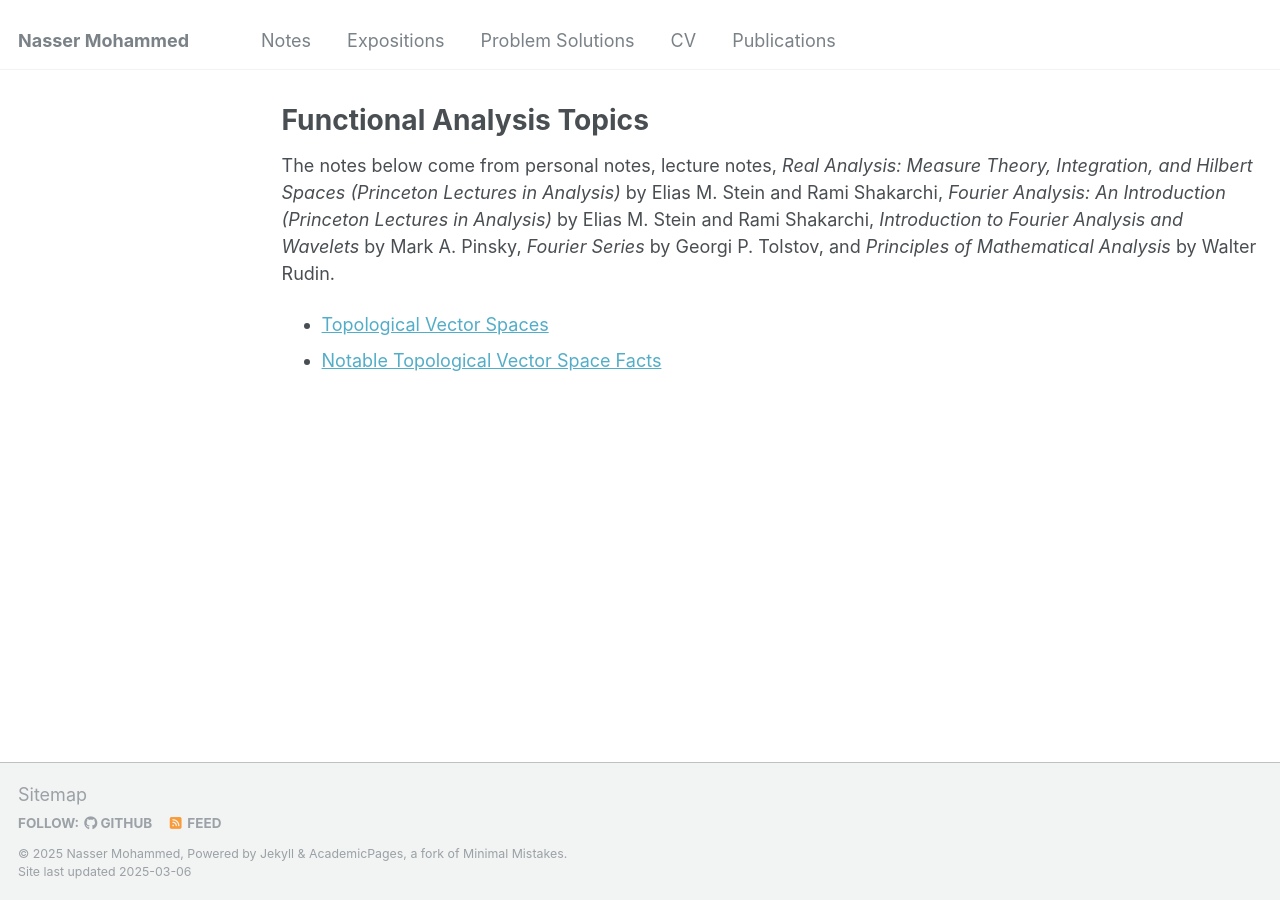
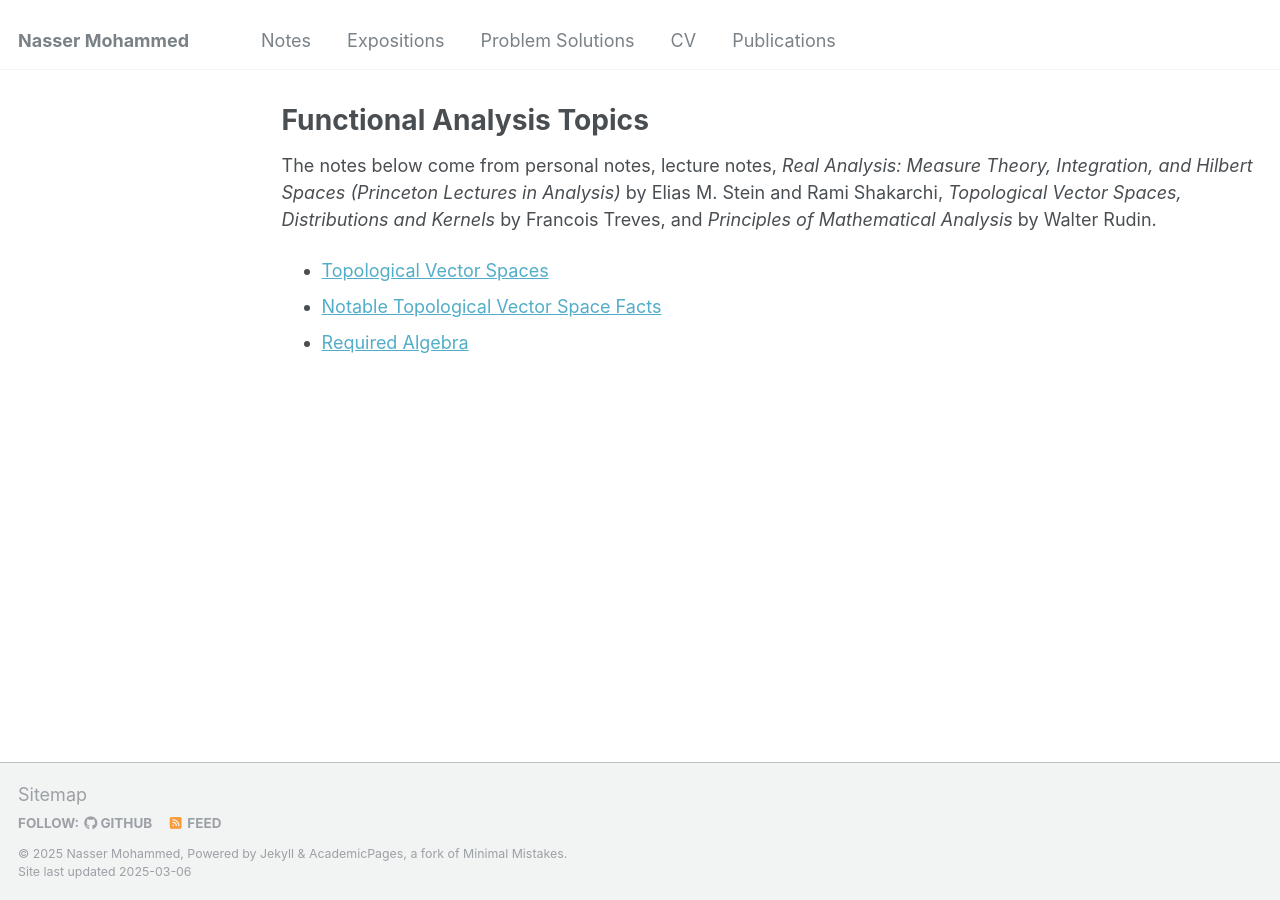
Before and after one commit to Nasser-Mohammed/Nasser-Mohammed.github.io, a Jekyll site: the page built from _pages/notes/Functional-Analysis/nav.md, in a window 1280 px wide. Built offline with Jekyll 4.4.1, drawn with Linux system fonts in a browser that asks for light colours.

Commit message:
Update nav.md

```diff
--- a/_pages/notes/Functional-Analysis/nav.md
+++ b/_pages/notes/Functional-Analysis/nav.md
@@ -4,7 +4,7 @@ title: "Functional Analysis Topics"
 permalink: /notes/functional-analysis/
 author_profile: false
 ---
-The notes below come from personal notes, lecture notes, *Real Analysis: Measure Theory, Integration, and Hilbert Spaces (Princeton Lectures in Analysis)* by Elias M. Stein and Rami Shakarchi,
-*Fourier Analysis: An Introduction (Princeton Lectures in Analysis)* by Elias M. Stein and Rami Shakarchi, *Introduction to Fourier Analysis and Wavelets* by Mark A. Pinsky, *Fourier Series* by Georgi P. Tolstov, and *Principles of Mathematical Analysis* by Walter Rudin.
+The notes below come from personal notes, lecture notes, *Real Analysis: Measure Theory, Integration, and Hilbert Spaces (Princeton Lectures in Analysis)* by Elias M. Stein and Rami Shakarchi, *Topological Vector Spaces, Distributions and Kernels* by Francois Treves, and *Principles of Mathematical Analysis* by Walter Rudin.
 - [Topological Vector Spaces](TVS-spaces.md)
 - [Notable Topological Vector Space Facts](TVS-facts.md)
+- [Required Algebra](algebra.md)
```
